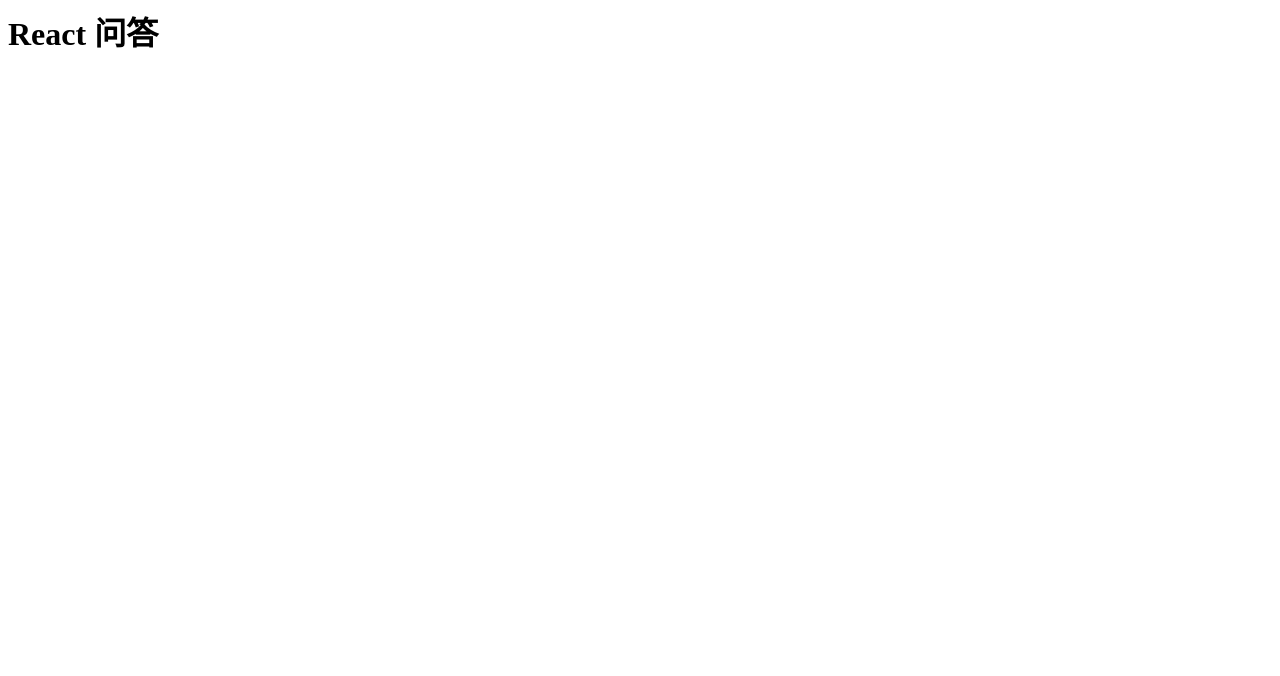
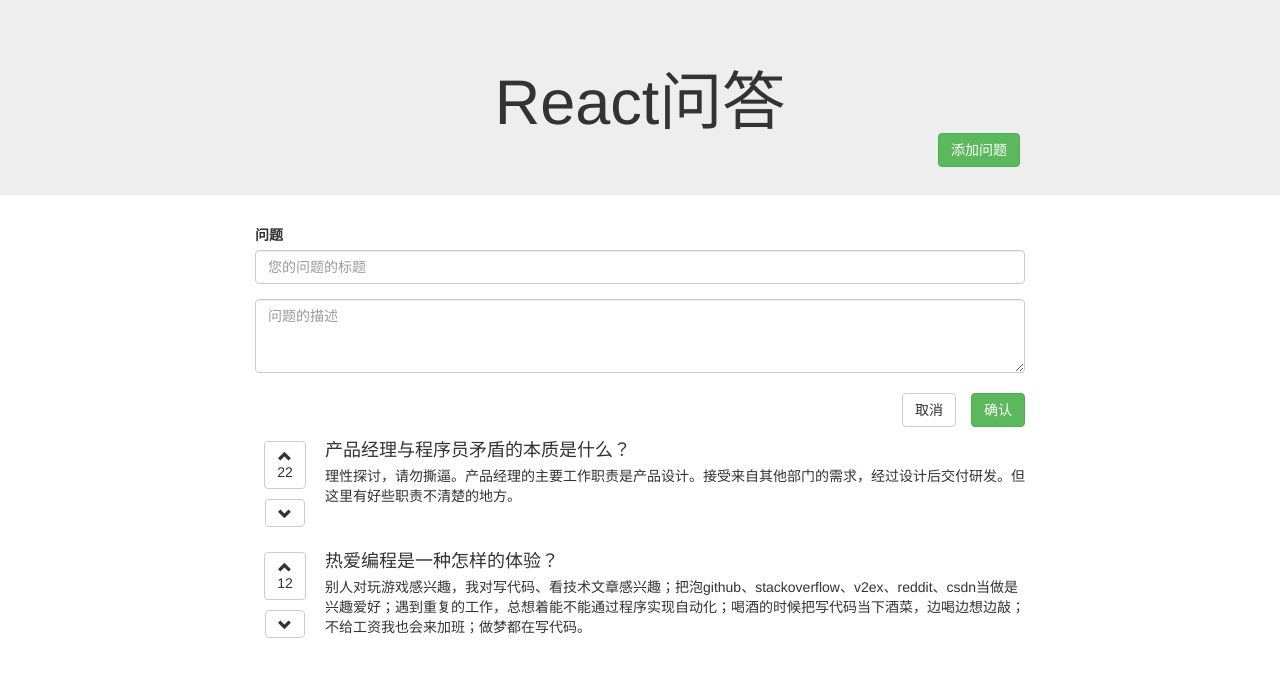
Before and after one commit to zhangloo333/React-ASK-app, a React app: page / in a window 1280 px wide. Built offline with nearby package versions, Linux system fonts and the light colour scheme.

Commit message:
css is working

```diff
--- a/public/index.html
+++ b/public/index.html
@@ -2,41 +2,13 @@
 <html>
 <head>
     <title></title>
-    <meta charset="UTF-8"
+    <meta charset="UTF-8">
     <link rel="stylesheet" href="https://maxcdn.bootstrapcdn.com/bootstrap/3.3.7/css/bootstrap.min.css">
     <link rel="stylesheet" href="./src/style/style.css">
-    <style>
-    .container{
-        max-width: 800px;
-      }
-      .jumbotron .container{
-        position: relative;
-        max-width: 800px;
-      }
-      #add-question-btn{
-        position: absolute;
-        bottom: -20px;
-        right: 20px;
-      }
-      form[name="addQuestion"] .btn{
-        margin: 20px 0 0 15px;
-      }
-      .media-left{
-        text-align: center;
-        width:70px;
-        float: left;
-      }
-      .media-left .btn{
-        margin-bottom: 10px;
-      }
-      .vote-count{
-        display: block;
-      }
 
-    </style>
 </head>
 
-<body>
+<body style="color">
     <div id="app"></div>
 </body>
 
--- a/public/src/components/QuestionApp.js
+++ b/public/src/components/QuestionApp.js
@@ -1,24 +1,67 @@
 import React, {Component} from 'react';
 import ReactDOM from 'react-dom';
 // import ShowAddButton from './ShowAddButton';
-// import QuestionForm from './QuestionForm';
-// import QuestionList from './QuestionList';
+// import QuestionForm from ''
 import _ from 'lodash';
 
-export default class QuestionApp extends Component {
-  constructor(props) {
+export default class MessageBox extends Component {
+  constructor(props){
     super(props);
   }
 	render() {
-    return(
+		return (
       <div>
       <div className="jumbotron text-center">
           <div className="container">
-            <h1>React 问答</h1>
-{
-  //  <ShowAddButton onToggleForm={this.onToggleForm} />
-}
+            <h1>React问答</h1>
+            <button id="add-question-btn" className="btn btn-success">添加问题</button>
           </div>
+      </div>
+      <div className="main container">
+        <form name="addQuestion" className="clearfix">
+          <div className="form-group">
+            <label htmlFor="qtitle">问题</label>
+            <input type="text" className="form-control" id="qtitle" placeholder="您的问题的标题" />
+          </div>
+          <textarea className="form-control" rows="3" placeholder="问题的描述"></textarea>
+          <button className="btn btn-success pull-right">确认</button>
+          <button className="btn btn-default pull-right">取消</button>
+        </form>
+        <div id="questions" className="">
+          <div className="media">
+            <div className="media-left">
+              <button className="btn btn-default">
+                <span className="glyphicon glyphicon-chevron-up"></span>
+                <span className="vote-count">22</span>
+              </button>
+              <button className="btn btn-default">
+                <span className="glyphicon glyphicon-chevron-down"></span>
+              </button>
+            </div>
+            <div className="media-body">
+              <h4 className="media-heading">产品经理与程序员矛盾的本质是什么？</h4>
+              <p>理性探讨，请勿撕逼。产品经理的主要工作职责是产品设计。接受来自其他部门的需求，经过设计后交付研发。但这里有好些职责不清楚的地方。</p>
+            </div>
+          </div>
+
+          <div className="media">
+            <div className="media-left">
+              <button className="btn btn-default">
+                <span className="glyphicon glyphicon-chevron-up"></span>
+                <span className="vote-count">12</span>
+              </button>
+              <button className="btn btn-default">
+                <span className="glyphicon glyphicon-chevron-down"></span>
+              </button>
+            </div>
+            <div className="media-body">
+              <h4 className="media-heading">热爱编程是一种怎样的体验？</h4>
+              <p>别人对玩游戏感兴趣，我对写代码、看技术文章感兴趣；把泡github、stackoverflow、v2ex、reddit、csdn当做是兴趣爱好；遇到重复的工作，总想着能不能通过程序实现自动化；喝酒的时候把写代码当下酒菜，边喝边想边敲；不给工资我也会来加班；做梦都在写代码。</p>
+            </div>
+          </div>
+
+        </div>
+
       </div>
       </div>
 		)
```
Lines whose indentation alone changed are shown as unchanged.
